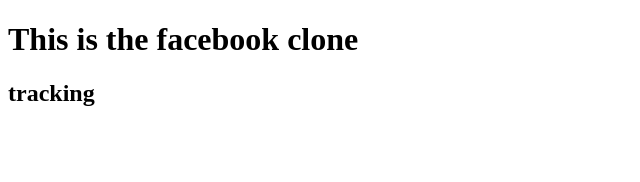
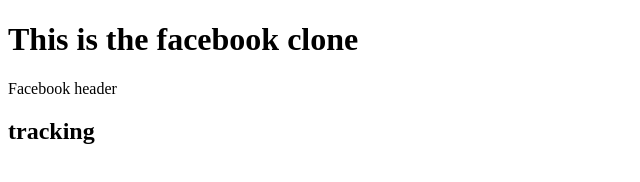
Before and after one commit to tusharkkumar/facebook-page-mock-design, a plain HTML site: page index.html in a window 1280 px wide. Shown: the whole page, without its empty margins (0-640 px from the left). Drawn offline with Linux system fonts and the light colour scheme.

Commit message:
[NEW] added the header of the facebook index page

```diff
--- a/index.html
+++ b/index.html
@@ -11,7 +11,7 @@
     <h1>This is the facebook clone</h1>
 
 
-
+   <header>Facebook header</header>
 
     <h2>tracking</h2>
 
```
